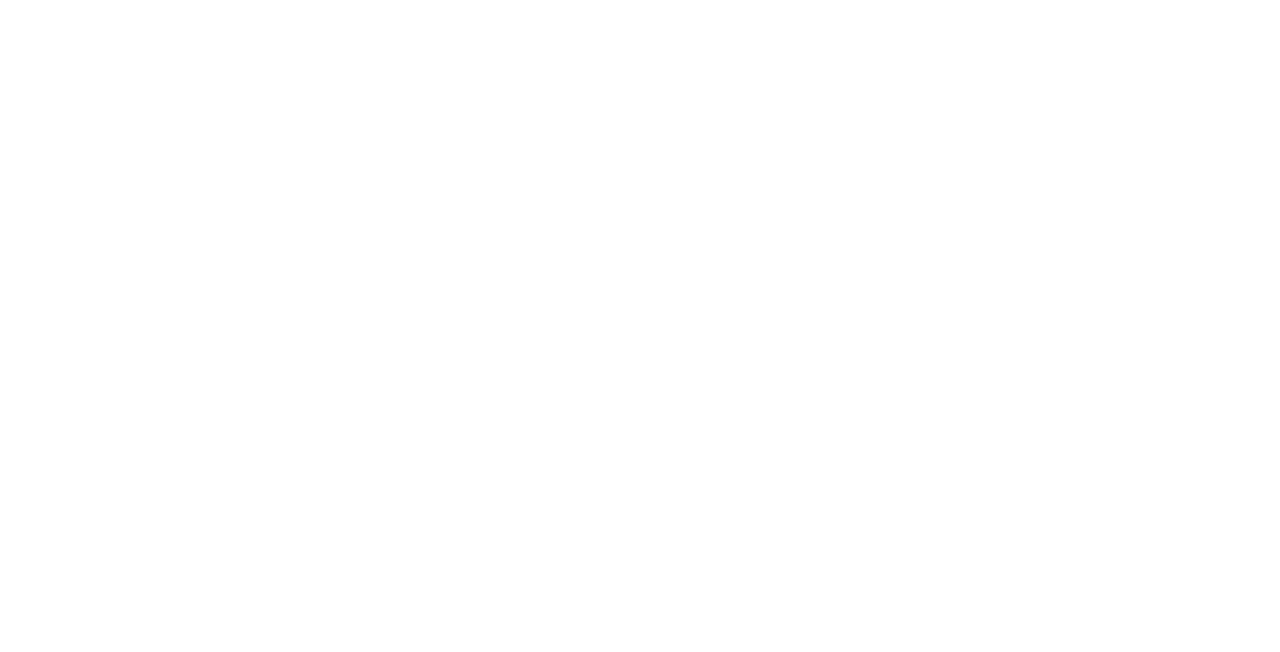
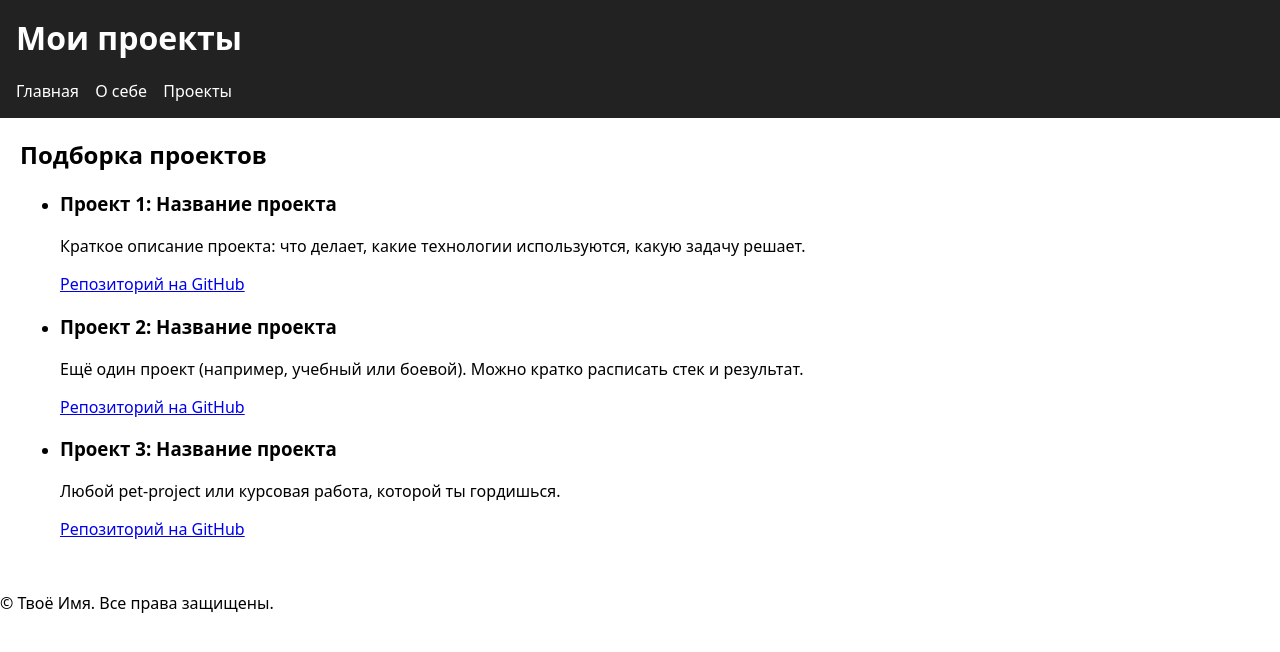
Before and after one commit to dplvv/dplvv.github.io, a plain HTML site: page projects.html in a window 1280 px wide. Drawn offline with Linux system fonts and the light colour scheme.

Commit message:
Add project section to projects.html

```diff
--- a/projects.html
+++ b/projects.html
@@ -1,3 +1,5 @@
+<!DOCTYPE html>
+<html lang="ru">
 <head>
     <meta charset="UTF-8">
     <title>Проекты — Портфолио разработчика</title>
@@ -30,3 +32,69 @@
 
     <link rel="stylesheet" href="styles.css">
 </head>
+<body>
+<header class="site-header">
+    <div class="container">
+        <h1 class="site-title">Мои проекты</h1>
+        <nav class="site-nav">
+            <a href="index.html">Главная</a>
+            <a href="about.html">О себе</a>
+            <a href="projects.html">Проекты</a>
+        </nav>
+    </div>
+</header>
+
+<main class="container">
+    <section class="projects">
+        <h2>Подборка проектов</h2>
+        <ul class="projects-list">
+            <li class="project-item">
+                <h3>Проект 1: Название проекта</h3>
+                <p>
+                    Краткое описание проекта: что делает, какие технологии используются,
+                    какую задачу решает.
+                </p>
+                <p>
+                    <a href="https://github.com/username/project1" target="_blank" rel="noopener noreferrer">
+                        Репозиторий на GitHub
+                    </a>
+                    <!-- при желании: <a href="https://project1-demo.example" target="_blank" rel="noopener noreferrer">Демо</a> -->
+                </p>
+            </li>
+
+            <li class="project-item">
+                <h3>Проект 2: Название проекта</h3>
+                <p>
+                    Ещё один проект (например, учебный или боевой). Можно кратко расписать стек и результат.
+                </p>
+                <p>
+                    <a href="https://github.com/username/project2" target="_blank" rel="noopener noreferrer">
+                        Репозиторий на GitHub
+                    </a>
+                </p>
+            </li>
+
+            <li class="project-item">
+                <h3>Проект 3: Название проекта</h3>
+                <p>
+                    Любой pet-project или курсовая работа, которой ты гордишься.
+                </p>
+                <p>
+                    <a href="https://github.com/username/project3" target="_blank" rel="noopener noreferrer">
+                        Репозиторий на GitHub
+                    </a>
+                </p>
+            </li>
+        </ul>
+    </section>
+</main>
+
+<footer class="site-footer">
+    <div class="container">
+        <p>&copy; <span id="year"></span> Твоё Имя. Все права защищены.</p>
+    </div>
+</footer>
+
+<script src="script.js"></script>
+</body>
+</html>
```
